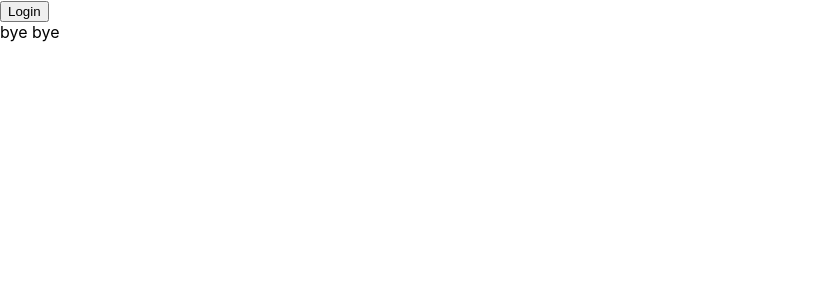
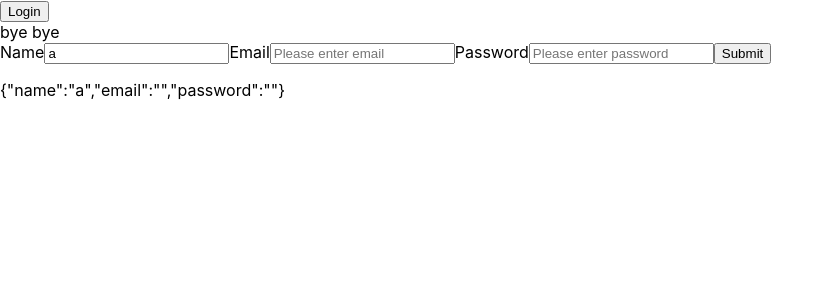
Before and after one commit to Vartika2207/React-Begin, a React (Create React App) app: page / in a window 1280 px wide. Shown: the top 300 px of the page, without its empty margins (0-834 px from the left). Built offline with nearby package versions, Linux system fonts and the light colour scheme.

Commit message:
form handling

```diff
--- a/src/App.js
+++ b/src/App.js
@@ -5,6 +5,7 @@ import Clock from "./components/Clock";
 import Welcome from "./components/Welcome";
 import LoginControl from "./components/LoginControl";
 import Blog from "./components/Blog";
+import Form from "./components/Form";
 
 function App() {
   const [flag, setFlag] = useState(false);
@@ -58,7 +59,10 @@ function App() {
 
       <LoginControl xyz={loginControlClicked} />
       {loginControl ? <h1>hello</h1> : "bye bye"}
-      {loginControl ? <Blog posts={postsData}/> : " "}
+      {/* {loginControl ? <Blog posts={postsData}/> : " "} */}
+      {/* {loginControl ? <Form/> : " "} */}
+      <Form/>
+
     </div>
   );
 }
--- /dev/null
+++ b/src/components/Form.js
@@ -0,0 +1,38 @@
+import React, { useState } from 'react'
+
+function Form() {
+    const initialValue = {
+        name: "a",
+        email: "",
+        password: "",
+    };
+
+    const [formData, setFormData] = useState(initialValue);
+
+    const handleSubmit = (event) => {
+        event.preventDefault();
+        alert(JSON.stringify(formData, undefined, 2));
+    }
+
+  return (
+    <div>
+        <form onSubmit={handleSubmit}>
+            <label>Name</label>
+            <input type="text" value={formData.name} placeholder='Please enter name' onChange={event => setFormData({...formData, name: event.target.name})}/>
+
+            <label>Email</label>
+            <input type="email" value={formData.email} placeholder='Please enter email' onChange={event => setFormData({...formData, email: event.target.email})}/>
+
+            <label>Password</label>
+            <input type="password" value={formData.password} placeholder='Please enter password' onChange={event => setFormData({...formData, password: event.target.password})}/>
+
+            <button type="submit">Submit</button>
+
+            <p>{JSON.stringify(formData)}</p> {/*JSON.stringify() static method converts a JavaScript value to a JSON string, */}
+
+        </form>
+    </div>
+  )
+}
+
+export default Form
```
Also changed, not shown: src/components/NewForm.js (added, +28 -0 lines).
